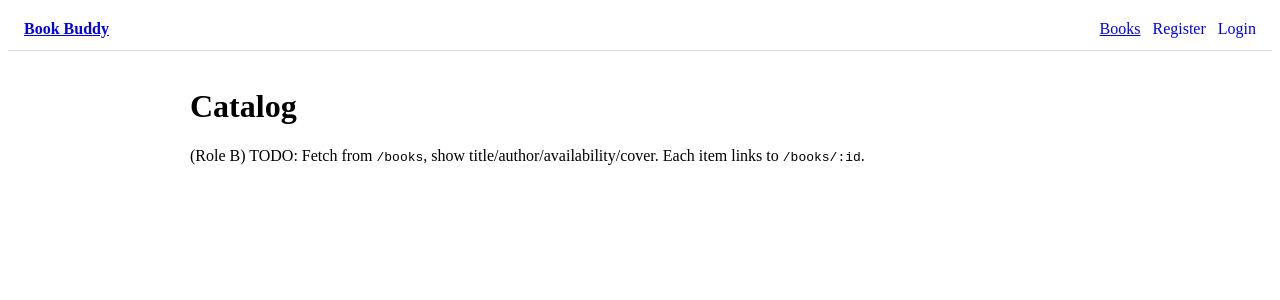
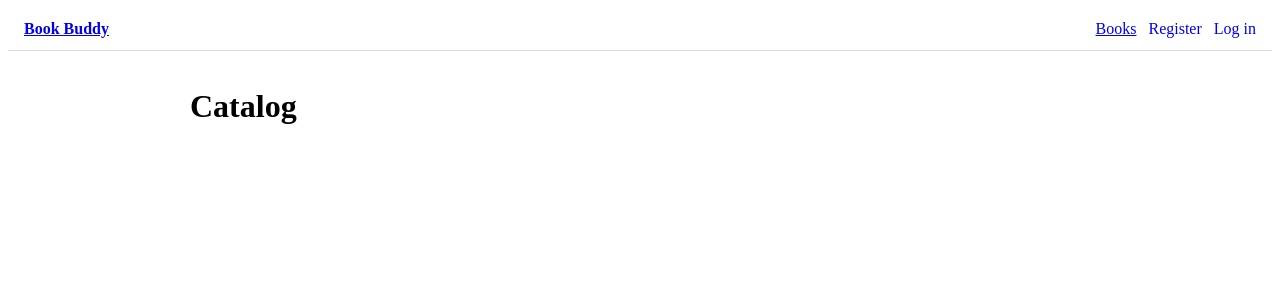
Before and after one commit to SHussain47/2506.BookBuddy, a React app: page /books in a window 1280 px wide. Shown: the top 300 px of the page. Built offline with nearby package versions, Linux system fonts and the light colour scheme; the HTML template or start-up script is replaced by a standard one.

Commit message:
moved header to src/Layout/Header.jsx and wired in App.jsx

```diff
--- a/src/App.jsx
+++ b/src/App.jsx
@@ -1,55 +1,29 @@
-import { Routes, Route, NavLink, Navigate, useParams } from 'react-router-dom';
-
-
-//Active-Link Style
-const linkStyle = ({ isActive }) => ({
-  textDecoration: isActive ? 'underline' : 'none'
-});
-
+import { Routes, Route, Navigate } from "react-router-dom";
+import Header from "./Layout/Header.jsx";
 
 export default function App() {
-  // Role A replace with AuthContext
+
   const isLoggedIn = false;
 
+  function handleLogout() {
+    console.log("TODO: call authContext.logout()");
+  }
 
   return (
     <>
-      <header style={{ padding: '12px 16px', borderBottom: '1px solid #ddd' }}>
-        <nav style={{ display: 'flex', gap: 12, alignItems: 'center' }}>
+      <Header isLoggedIn={isLoggedIn} onLogout={handleLogout} />
 
-          <NavLink to="/books" style={linkStyle}>
-            <strong>Book Buddy</strong>
-          </NavLink>
-
-          <div style={{ flex: 1 }} />
-
-          {!isLoggedIn ? (
-            <>
-              <NavLink to="/books" style={linkStyle}>Books</NavLink>
-              <NavLink to="/register" style={linkStyle}>Register</NavLink>
-              <NavLink to="/login" style={linkStyle}>Login</NavLink>
-            </>
-          ) : (
-            <>
-            <NavLink to="/books" style={linkStyle}>Books</NavLink>
-            <NavLink to="/account" style={linkStyle}>Account</NavLink>
-            <button onClick={handleLogout} style={{ all: 'unset', cursor: 'pointer', textDecoration: 'underline' }}>
-              Log out
-            </button>
-          </>
-        )}
-        </nav>
-      </header>
-
-
-      <main style={{ padding: '16px', maxWidth: 900, margin: '0 auto'}}>
+      <main style={{ padding: "16px", maxWidth: 900, margin: "0 auto" }}>
         <Routes>
           <Route path="/" element={<Navigate to="/books" replace />} />
           <Route path="/books" element={<BooksPage />} />
-          <Route path="books/:id" element={<BookDetailLinkOnly />} />
-          <Route path="register" element={<RegisterPage />} />
+          <Route path="/books/:id" element={<BookDetailLinkOnly />} />
+
+          {/* Placeholders for team */}
+          <Route path="/register" element={<RegisterPage />} />
           <Route path="/login" element={<LoginPage />} />
           <Route path="/account" element={<AccountPage />} />
+
           <Route path="*" element={<NotFoundPage />} />
         </Routes>
       </main>
@@ -57,54 +31,37 @@ export default function App() {
   );
 }
 
-
-/* Placeholder Pages for now */
-
-
+/* --- place holders for branch fix --- */
 function BooksPage() {
+  return <h1>Catalog</h1>;
+}
+function BookDetailLinkOnly() {
   return (
     <>
-      <h1>Catalog</h1>
-      <p>(Role B) TODO: Fetch from <code>/books</code>, show title/author/availability/cover. Each item links to <code>/books/:id</code>.</p>
+      <h1>Book</h1>
+      <p>(Role C page links here.)</p>
     </>
   );
 }
-
-function BookDetailLinkOnly() {
-  const { id } = useParams();
-  return (
-    <>
-    <h1>Book #{id}</h1>
-    <p>(Role C) Details & reserve/return actions here. Role B link to this page.</p>
-    <NavLink to="/books">Back to Books</NavLink>
-    </>
-  );
-}
-
 function RegisterPage() {
   return <h1>Register</h1>;
 }
-
 function LoginPage() {
   return (
     <>
       <h1>Login</h1>
-      <p>
-        Need an account? <NavLink to="/register">Register here.</NavLink>
-      </p>
+      <p>Need an account? Register.</p>
     </>
   );
 }
-
 function AccountPage() {
-  return <h1>Account</h1>; // Role A/C fill this
+  return <h1>Account</h1>;
 }
-
 function NotFoundPage() {
   return (
     <>
       <h1>Page not found</h1>
-      <NavLink to="/books">Go back to Books</NavLink>
+      <p>Go back to Books.</p>
     </>
   );
 }
--- /dev/null
+++ b/src/Layout/Header.jsx
@@ -0,0 +1,38 @@
+import { NavLink } from "react-router-dom";
+
+const linkStyle = ({ isActive }) => ({
+  textDecoration: isActive ? "underline" : "none",
+});
+
+export default function Header({ isLoggedIn = false, onLogout = () => {} }) {
+  return (
+    <header style={{ padding: "12px 16px", borderBottom: "1px solid #ddd" }}>
+      <nav style={{ display: "flex", gap: 12, alignItems: "center" }}>
+        <NavLink to="/books" style={linkStyle}>
+          <strong>Book Buddy</strong>
+        </NavLink>
+
+        <div style={{ flex: 1 }} />
+
+        {!isLoggedIn ? (
+          <>
+            <NavLink to="/books" style={linkStyle}>Books</NavLink>
+            <NavLink to="/register" style={linkStyle}>Register</NavLink>
+            <NavLink to="/login" style={linkStyle}>Log in</NavLink>
+          </>
+        ) : (
+          <>
+            <NavLink to="/books" style={linkStyle}>Books</NavLink>
+            <NavLink to="/account" style={linkStyle}>Account</NavLink>
+            <button
+              onClick={onLogout}
+              style={{ all: "unset", cursor: "pointer", textDecoration: "underline" }}
+            >
+              Log out
+            </button>
+          </>
+        )}
+      </nav>
+    </header>
+  );
+}
```
